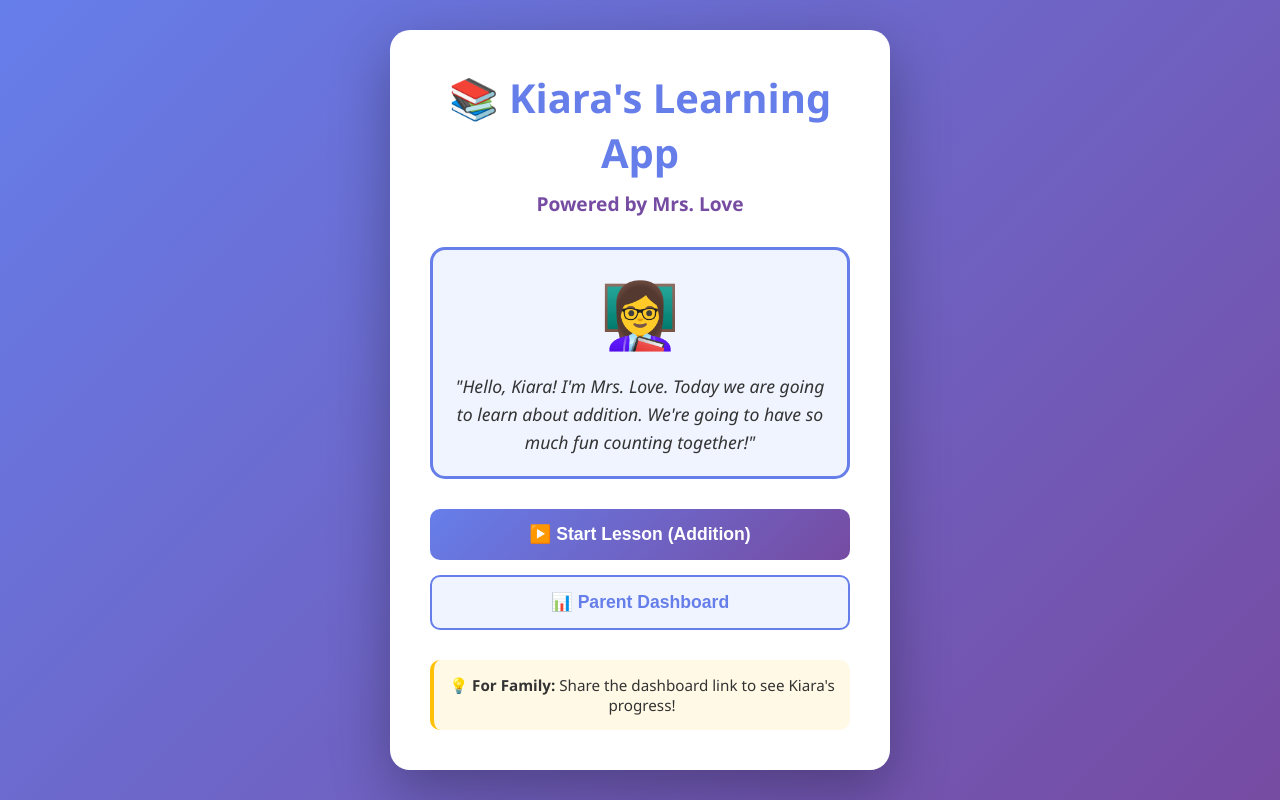
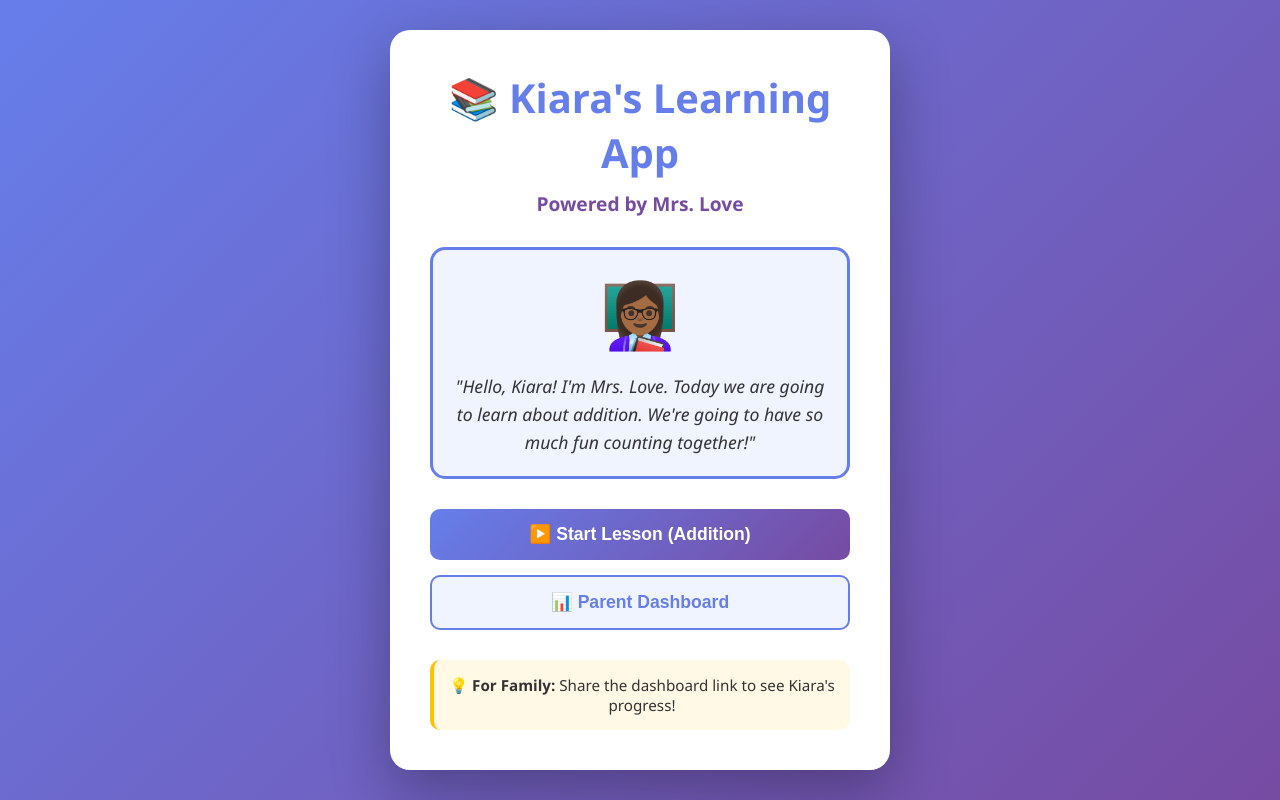
Before and after one commit to mronlinesidehustle-tech/kiara-app, a React (Vite) app: page / in a window 1280 px wide. Built offline with nearby package versions, Linux system fonts and the light colour scheme.

Commit message:
Update Mrs. Love icon on home page to match lesson page (darker skin tone)

```diff
--- a/src/App.jsx
+++ b/src/App.jsx
@@ -51,7 +51,7 @@ function HomePage({ onStartLesson, onViewDashboard }) {
         <p className="subtitle">Powered by Mrs. Love</p>
 
         <div className="mrs-love-intro">
-          <div className="character">👩‍🏫</div>
+          <div className="character">👩🏾‍🏫</div>
           <p className="intro-text">
             "Hello, Kiara! I'm Mrs. Love. Today we are going to learn about addition.
             We're going to have so much fun counting together!"
```
